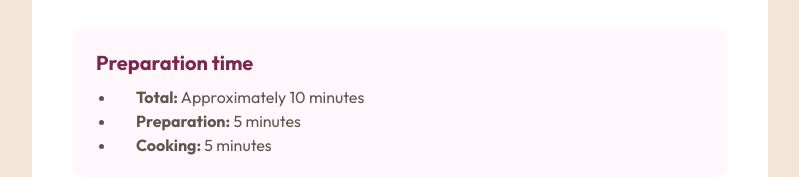
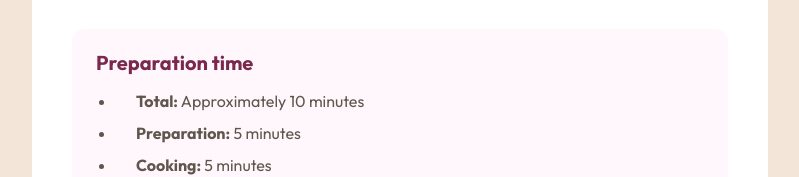
Before and after one commit to Jaimealicante83/Recipe-page, a plain HTML site: page index.html in a window 1280 px wide. Shown: the part 625-802 px from the top of the page, without its empty margins (240-1039 px from the left). Drawn offline with Linux system fonts and the light colour scheme.

Commit message:
height li

```diff
--- a/style/estilo.scss
+++ b/style/estilo.scss
@@ -135,7 +135,7 @@ body{
                     margin: 0;
                     padding-left: 2rem;
                     li{
-                        @include text-style(1.6rem, "Outfit", 100%, 0, regular);
+                        @include text-style(1.6rem, "Outfit", 150%, 0, regular);
                         color: $stone-600;
                         padding-left: 1rem;
                     }
@@ -150,7 +150,7 @@ body{
                 margin-bottom: 3.2rem;
                 padding-left: 2rem;
                 li{
-                    @include text-style(1.6rem, "Outfit", 100%, 0, regular);
+                    @include text-style(1.6rem, "Outfit", 150%, 0, regular);
                     color: $stone-600;
                     padding-left: 1rem;
                 }
```
Also changed, not shown: style/estilo.css.
